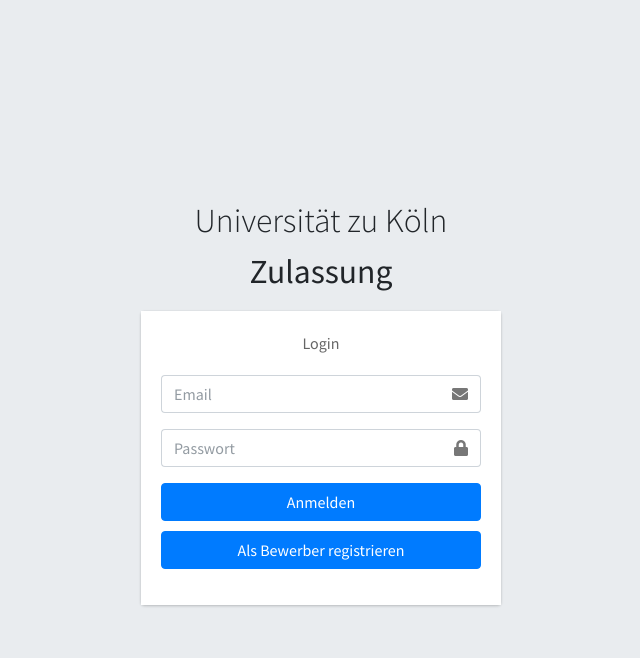
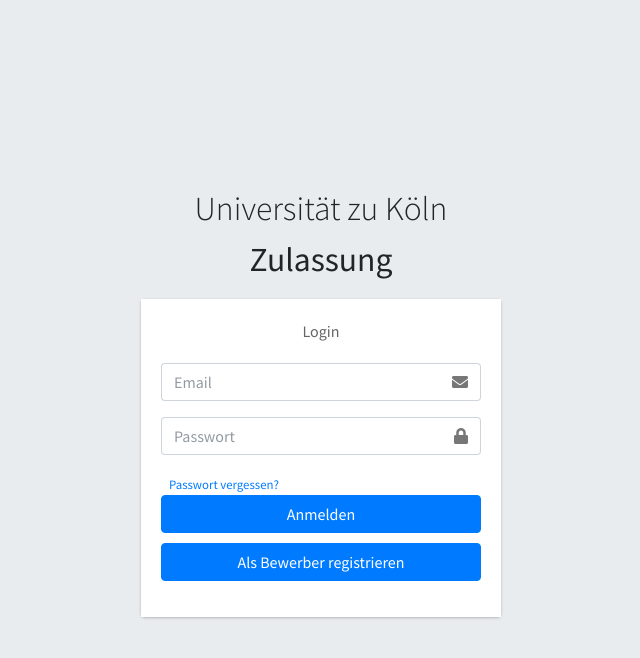
Before and after one commit to LHumpe/Assignment_Zulassungsystem, a Django app: page / in a window 1280 px wide. Shown: the top 658 px of the page, without its empty margins (319-959 px from the left). Run offline with Django 3.2, Linux system fonts and the light colour scheme; some libraries are stand-ins or nearby versions.

Commit message:
#SA1-61 Login-View an Passwort vergessen angepasst

```diff
--- a/templates/accountspace/signin.html
+++ b/templates/accountspace/signin.html
@@ -47,7 +47,11 @@
                         </div>
                     </div>
                 </div>
-
+                <div>
+                    <small class="text-muted ml-2">
+                        <a href="{% url 'password_reset' %}">Passwort vergessen?</a>
+                    </small>
+                </div>
                 <button type="submit" class="btn btn-primary btn-block">Anmelden</button>
                 <div class="social-auth-links text-center mb-3">
                     <a href="{% url 'bewerber_signup' %}" class="btn btn-block btn-primary" role="button">Als
```
Also changed, not shown: db.sqlite3.
